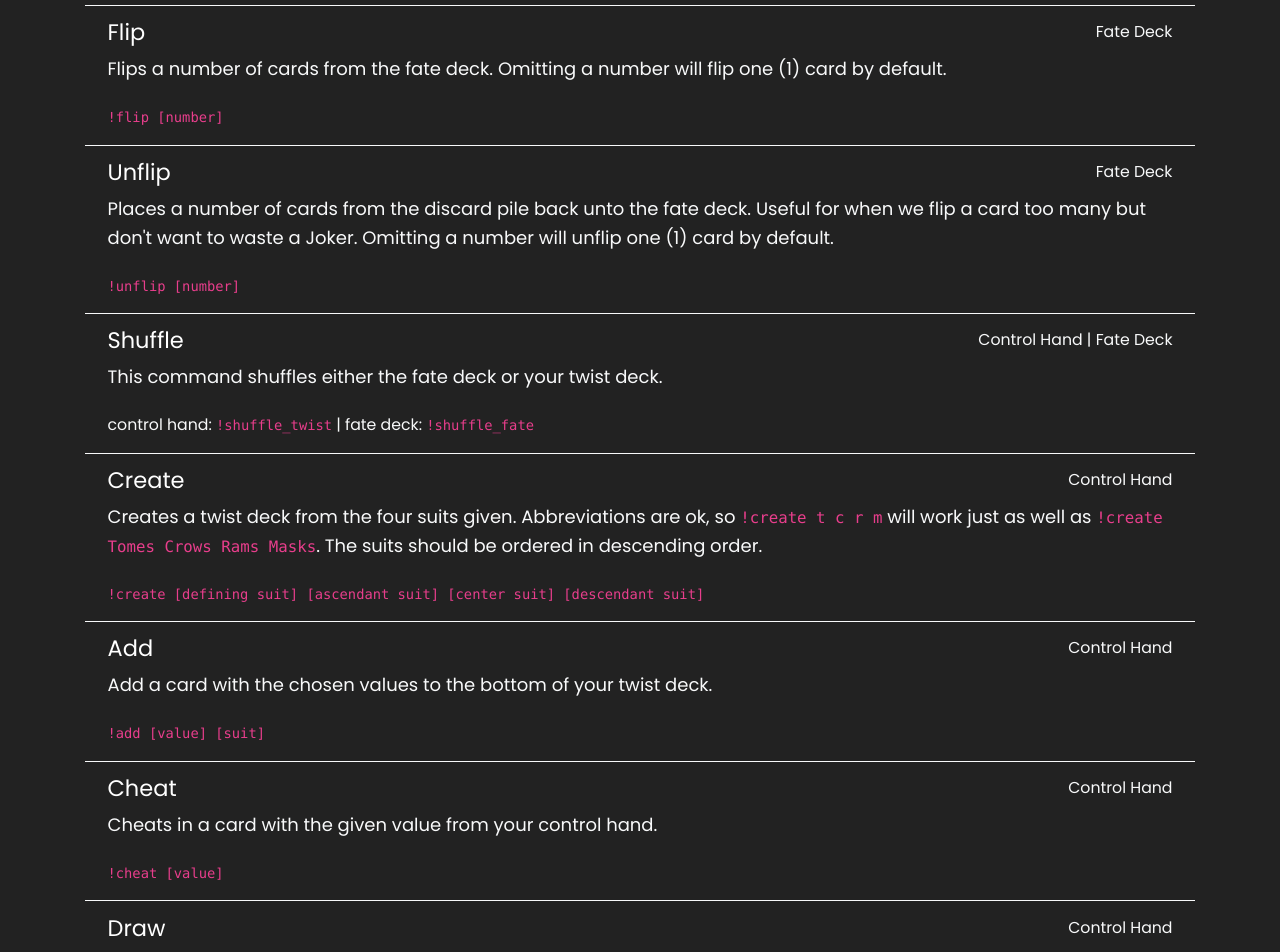
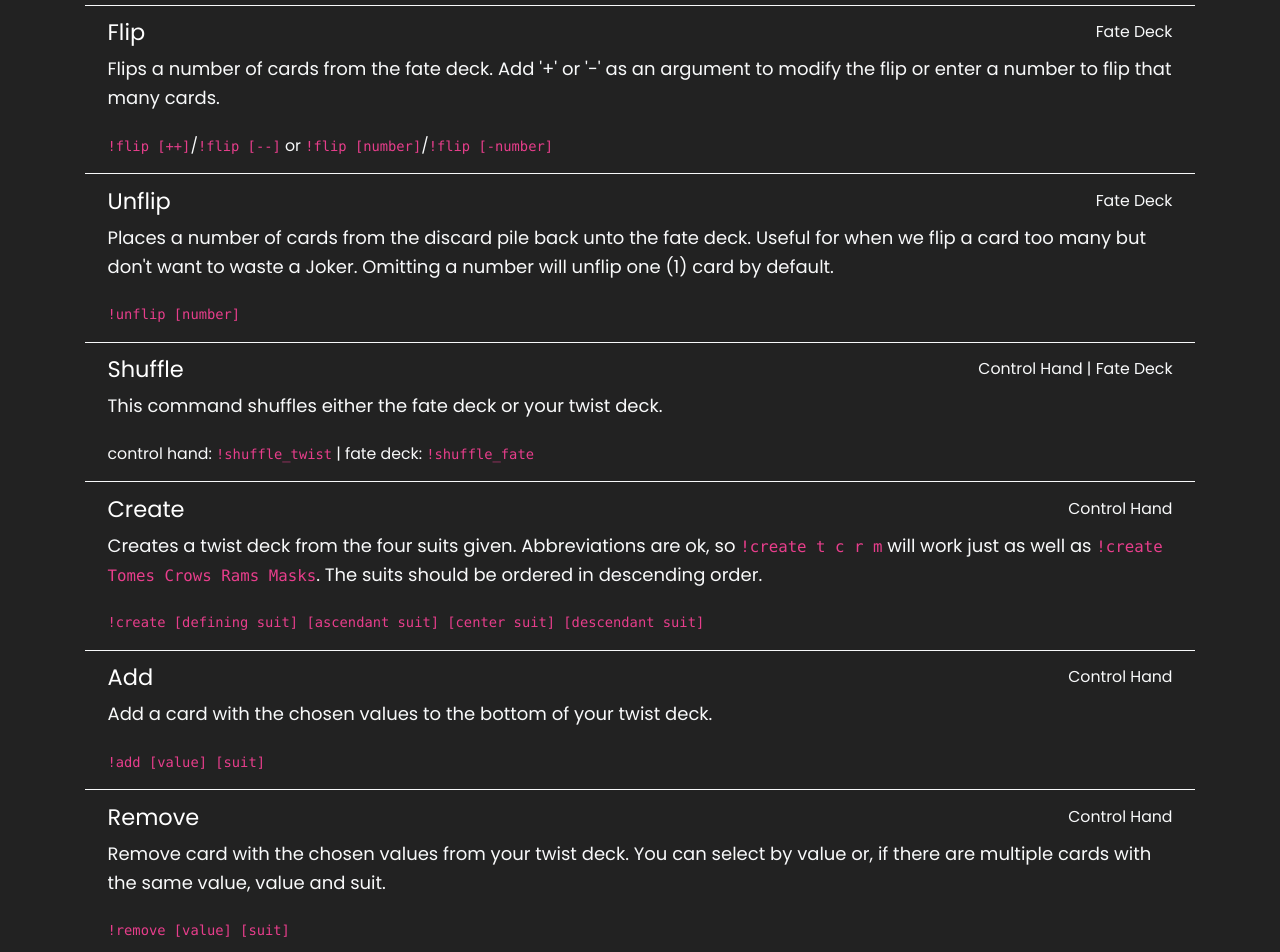
Before and after one commit to ShrikeFound/lucius, a React (Create React App) app: page /using-lucius in a window 1280 px wide. Shown: the part 500-1452 px from the top of the page. Built offline with nearby package versions, Linux system fonts and the light colour scheme; no server answers.

Commit message:
updated command list
added the "remove" command description

```diff
--- a/src/components/FateDeck.js
+++ b/src/components/FateDeck.js
@@ -31,9 +31,9 @@ const FateDeck = () => {
             <small>Fate Deck</small>
           </div>
           <p>
-            Flips a number of cards from the fate deck. Omitting a number will flip one (1) card by default.
+            Flips a number of cards from the fate deck. Add '+' or '-' as an argument to modify the flip or enter a number to flip that many cards.
           </p>
-          <small><code>!flip [number]</code></small>
+          <small><code>!flip [++]</code>/<code>!flip [--]</code> or <code>!flip [number]</code>/<code>!flip [-number]</code></small>
         </ListGroup.Item>
 
         <ListGroup.Item >
@@ -81,6 +81,17 @@ const FateDeck = () => {
             Add a card with the chosen values to the bottom of your twist deck.
           </p>
           <small><code>!add [value] [suit]</code></small>
+        </ListGroup.Item>
+
+        <ListGroup.Item >
+          <div className="d-flex justify-content-between">
+            <h5>Remove</h5>
+            <small>Control Hand</small>
+          </div>
+          <p>
+            Remove card with the chosen values from your twist deck. You can select by value or, if there are multiple cards with the same value, value and suit.
+          </p>
+          <small><code>!remove [value] [suit]</code></small>
         </ListGroup.Item>
 
 
```
